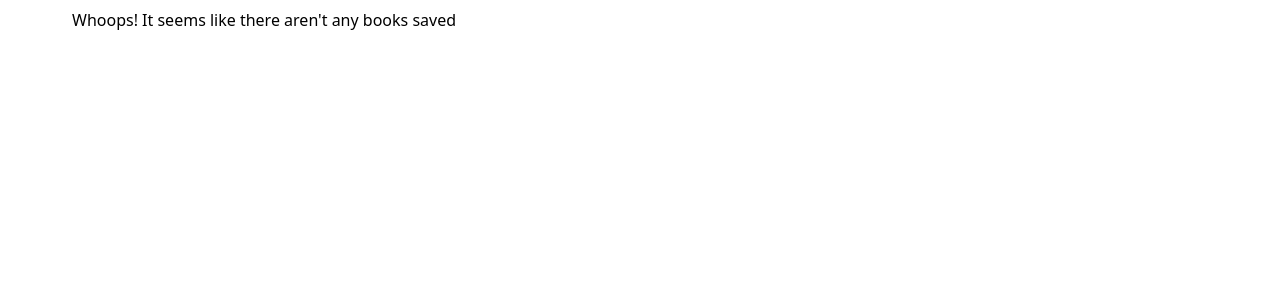
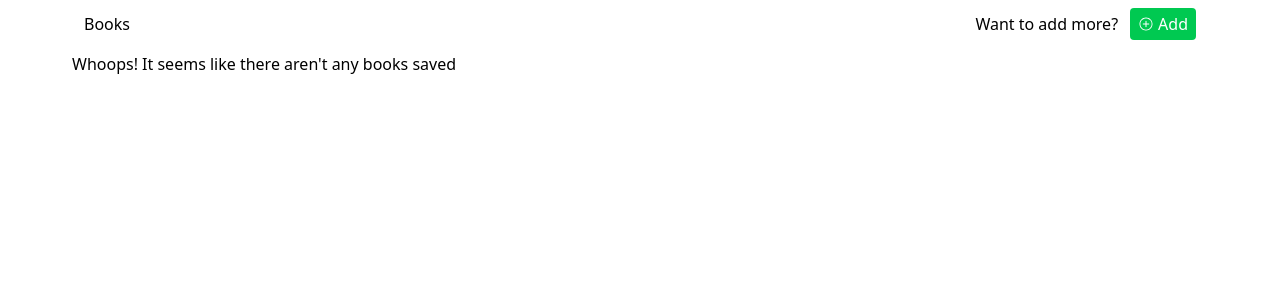
Before and after one commit to Renzo-Guerra/my-books-list, a React (Vite) app: page /#/ in a window 1280 px wide. Shown: the top 300 px of the page. Built offline with nearby package versions, Linux system fonts and the light colour scheme.

Commit message:
BUGFIX: Show add button when no books are present

```diff
--- a/src/pages/HomePage.tsx
+++ b/src/pages/HomePage.tsx
@@ -115,7 +115,30 @@ export const HomePage = () => {
             )}
           </>
         ) : (
-          <p>Whoops! It seems like there aren't any books saved</p>
+          <>
+            <div>
+              <div className="flex items-center justify-between px-3 mb-3">
+                <h2>Books</h2>
+                <div className="flex items-center justify-end gap-3 grow">
+                  <h2>Want to add more?</h2>
+                  <button
+                    className="flex gap-1 justify-center items-center px-2 py-1 cursor-pointer rounded-sm bg-green-500 text-white hover:bg-green-600 transition-colors duration-200"
+                    onClick={() => setModalAddBook(true)}>
+                    <IoIosAddCircleOutline /> Add
+                  </button>
+                </div>
+              </div>
+            </div>
+            <p>Whoops! It seems like there aren't any books saved</p>
+            {/* modal */}
+            {modalAddBook && (
+              <div className="fixed inset-0 z-50 min-h-auto flex items-center justify-center backdrop-contrast-30 p-4">
+                <FormAddBook
+                  onSubmitHandler={onSubmitHandlerAddBook}
+                  onCancelHandler={() => setModalAddBook(false)} />
+              </div>
+            )}
+          </>
         )}
       </div>
     </>
```
